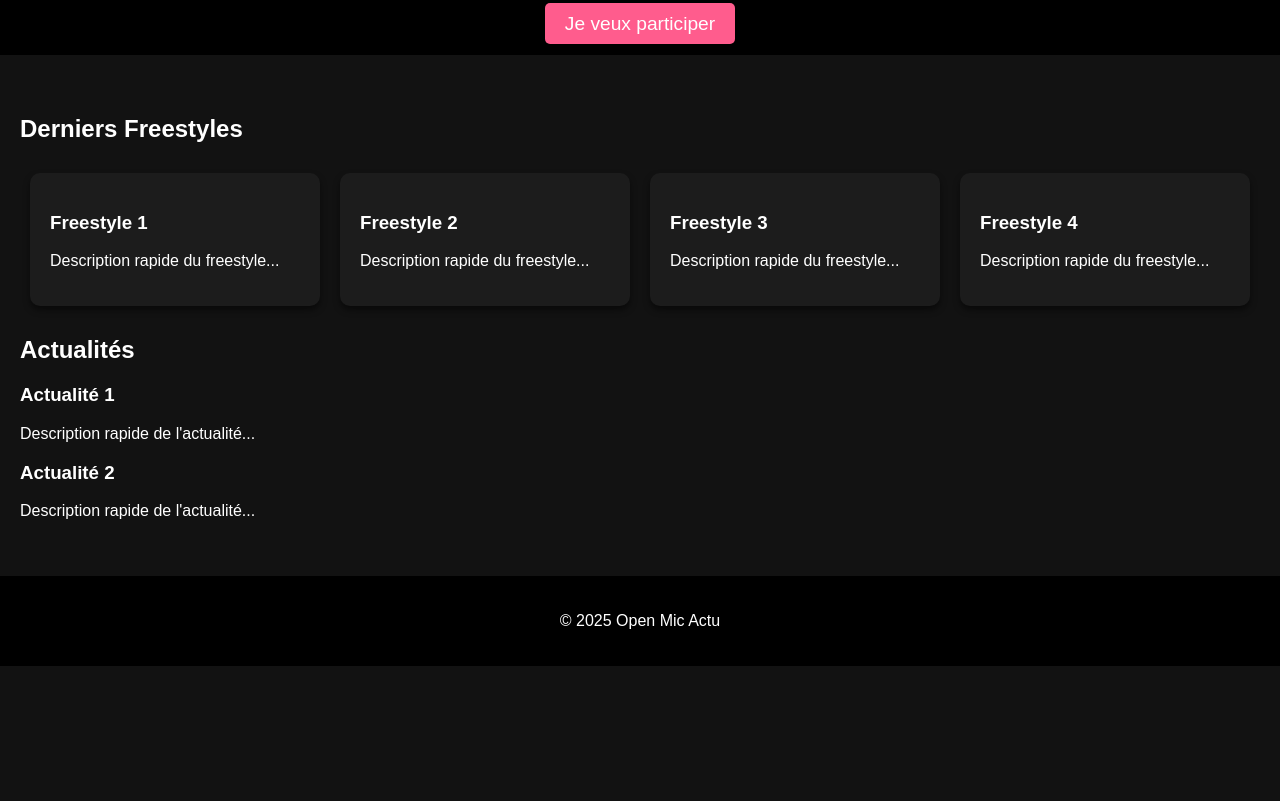
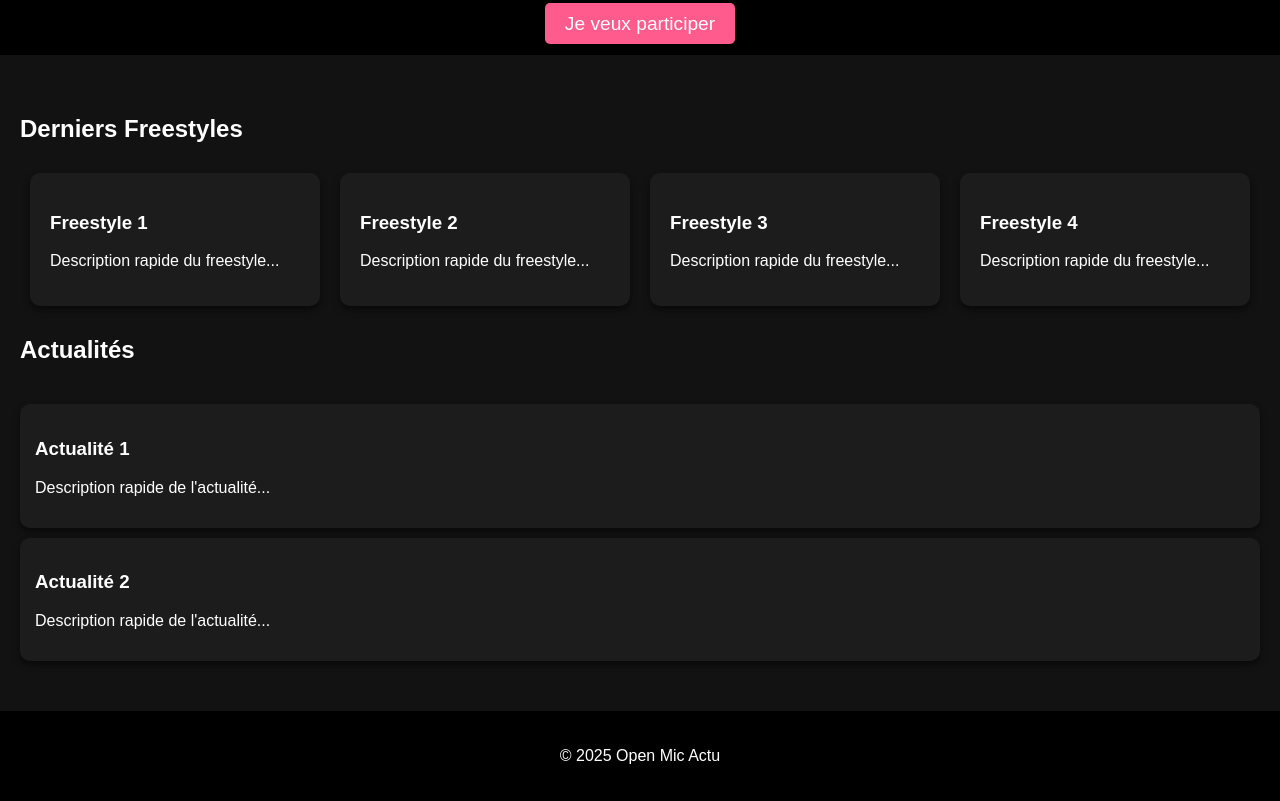
Before and after one commit to Greenqego/Open-Mic-Actu, a plain HTML site: page index.html in a window 1280 px wide. Shown: the part 112-913 px from the top of the page. Before the commit the page ends 800 px from the top, so only its background shows below. Drawn offline with Linux system fonts and the light colour scheme.

Commit message:
Update style.css

```diff
--- a/style.css
+++ b/style.css
@@ -56,6 +56,18 @@ h1 {
     transform: scale(1.05); /* Légère animation au survol */
 }
 
+.news {
+    margin-top: 40px;
+}
+
+.news-item {
+    background-color: #1C1C1C;
+    padding: 15px;
+    margin: 10px 0;
+    border-radius: 10px;
+    box-shadow: 0 4px 6px rgba(0, 0, 0, 0.5);
+}
+
 footer {
     text-align: center;
     padding: 20px;
```
